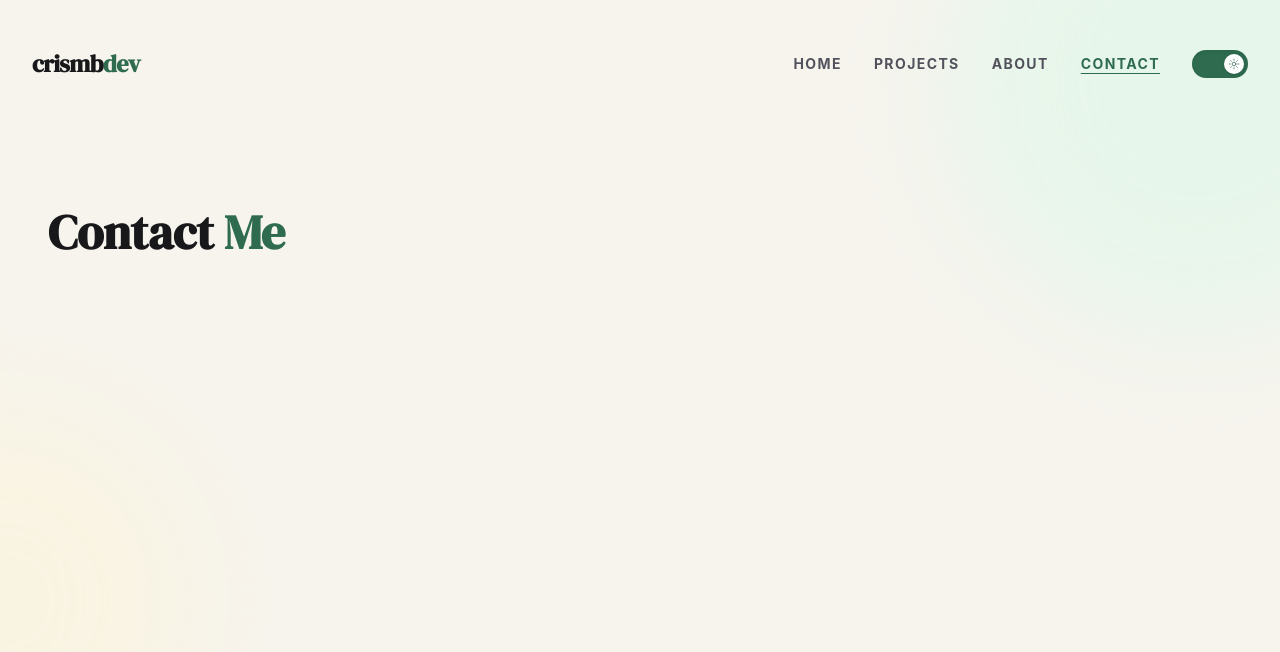
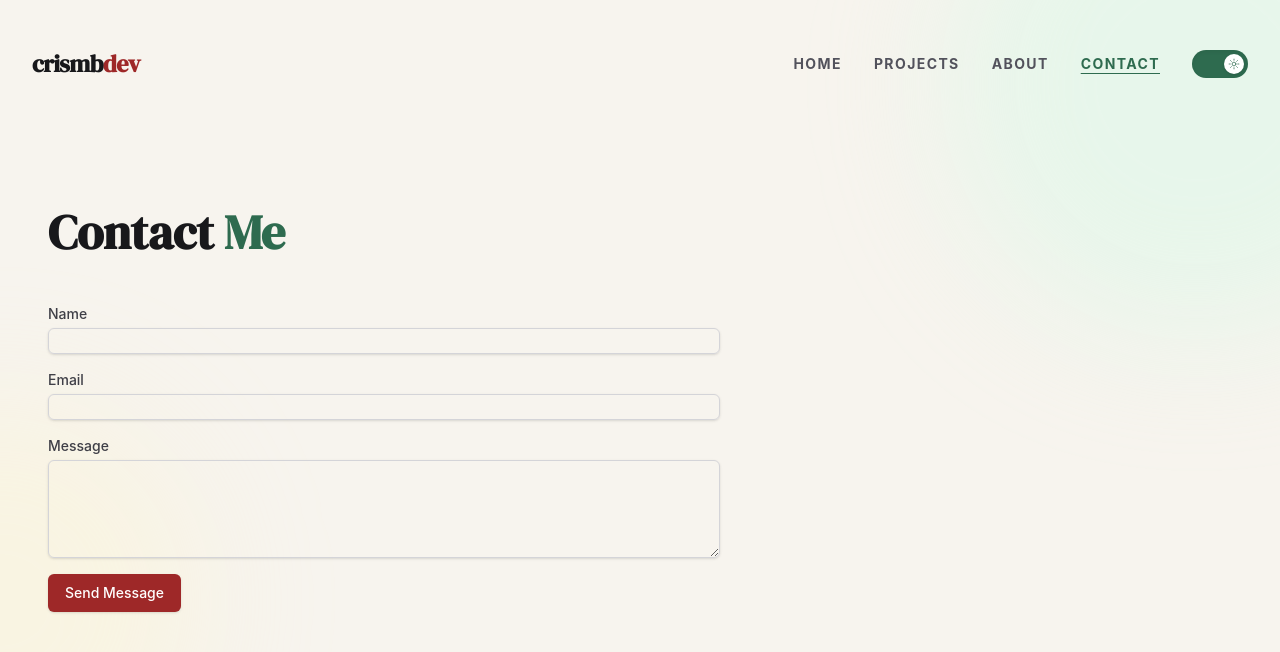
Before and after one commit to cristinambdev/portfolio, a React (Vite) app: page /contact in a window 1280 px wide. Shown: the top 652 px of the page. Built offline with nearby package versions, Linux system fonts and the light colour scheme.

Commit message:
fix socials icon in homepage

```diff
--- a/src/components/common/Socials.tsx
+++ b/src/components/common/Socials.tsx
@@ -1,22 +1,22 @@
-import { CiMail } from "react-icons/ci";
-import { SlSocialLinkedin, SlSocialGithub  } from "react-icons/sl";
+import { FaGithub, FaLinkedin } from "react-icons/fa";
+import { MdEmail } from "react-icons/md";
 
 const Socials = () => {
   return (
      <div className="flex gap-4 mt-8">
         {[
           {
-            Icon: CiMail,
+            Icon: MdEmail ,
             url: "mailto:mosquera.cristina@gmail.com",
             label: "Email Me"
           },
           {
-            Icon: SlSocialLinkedin,
+            Icon: FaLinkedin,
             url: "https://www.linkedin.com/in/cristina-m-blanco-dev",
             label: "LinkedIn Profile"
           },
           {
-            Icon: SlSocialGithub,
+            Icon: FaGithub,
             url: "https://github.com/cristinambdev",
             label: "GitHub Profile"
           }
--- /dev/null
+++ b/src/components/sections/ContactForm.tsx
@@ -0,0 +1,42 @@
+export default function ContactForm() {
+    return (
+        <form className="space-y-4 max-w-2xl">
+            <div>
+                <label htmlFor="name" className="block text-sm font-medium text-zinc-700">
+                    Name
+                </label>
+                <input
+                    type="text"
+                    id="name"
+                    className="mt-1 block w-full border border-zinc-300 rounded-md shadow-sm focus:ring-brand-brick-red focus:border-brand-brick-red"
+                />
+            </div>
+            <div>
+                <label htmlFor="email" className="block text-sm font-medium text-zinc-700">
+                    Email
+                </label>
+                <input
+                    type="email"
+                    id="email"
+                    className="mt-1 block w-full border border-zinc-300 rounded-md shadow-sm focus:ring-brand-brick-red focus:border-brand-brick-red"
+                />
+            </div>
+            <div>
+                <label htmlFor="message" className="block text-sm font-medium text-zinc-700">
+                    Message
+                </label>
+                <textarea
+                    id="message"
+                    rows={4}
+                    className="mt-1 block w-full border border-zinc-300 rounded-md shadow-sm focus:ring-brand-brick-red focus:border-brand-brick-red"
+                />
+            </div>
+            <button
+                type="submit"
+                className="inline-flex items-center px-4 py-2 border border-transparent text-sm font-medium rounded-md shadow-sm text-white bg-brand-brick-red hover:bg-brand-brick-red-hover focus:outline-none focus:ring-2 focus:ring-offset-2 focus:ring-brand-brick-red"
+            >
+                Send Message
+            </button>
+        </form>
+    );
+}
--- a/src/components/sections/Navbar.tsx
+++ b/src/components/sections/Navbar.tsx
@@ -20,7 +20,7 @@ export default function Navbar() {
         />
 
         <div className="hidden sm:block">
-          crismb<span className="text-brand-green">dev</span>
+          crismb<span className="text-brand-brick-red">dev</span>
         </div>
       </div>
 
--- a/src/pages/ContactPage.tsx
+++ b/src/pages/ContactPage.tsx
@@ -1,4 +1,5 @@
 import PageHeader from "../components/common/PageHeader";
+import ContactForm from "../components/sections/ContactForm";
 
 export default function ContactPage() {
     return (
@@ -9,6 +10,9 @@ export default function ContactPage() {
                  title="Contact"
                  highlight="Me"
                />
+               {/* Contact Form */}
+               <ContactForm />
+
             </div>
         </>
     );
```
